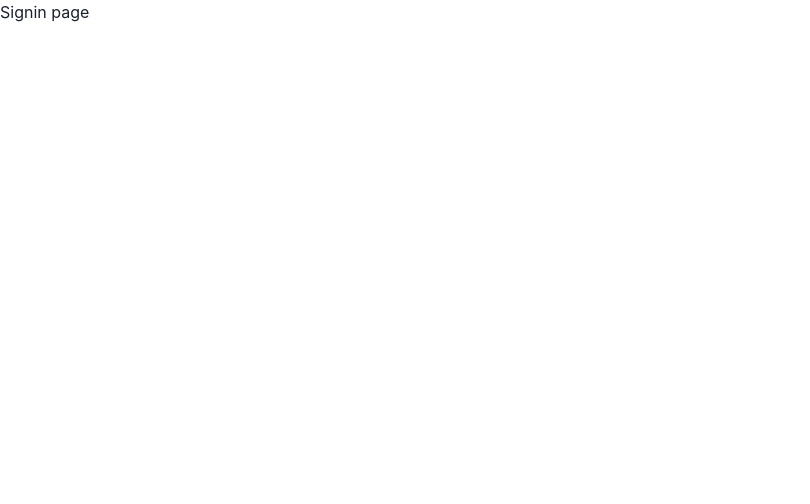
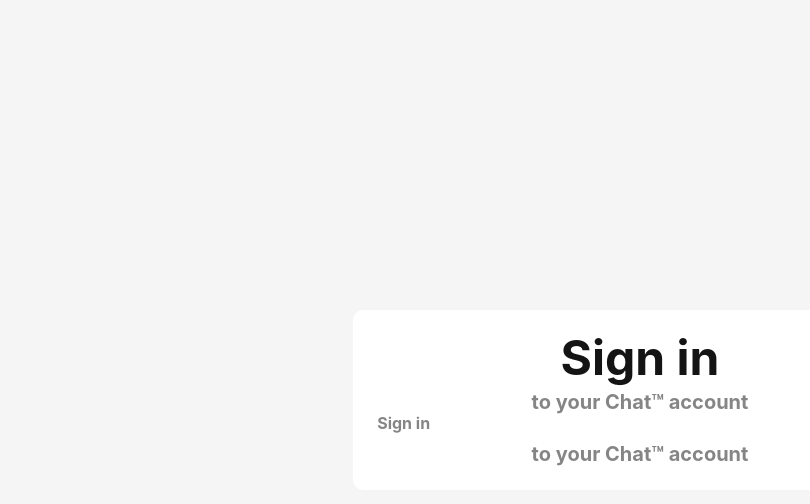
Before and after one commit to Finchsize/internship-2, a React (Create React App) app in the folder frontend/: page /signin in a window 1280 px wide. Shown: the top 504 px of the page, without its empty margins (0-810 px from the left). Built offline with nearby package versions, Linux system fonts and the light colour scheme.

Commit message:
WN2-10 🚧 Started working on Signin page

```diff
--- a/frontend/src/pages/signin/signin.tsx
+++ b/frontend/src/pages/signin/signin.tsx
@@ -1,7 +1,57 @@
-export const Signin = () => {
+import { Flex, Container, Heading } from "@chakra-ui/react";
+
+export const Signin: React.FC = () => {
   return (
-    <div>
-      <p>Signin page</p>
-    </div>
+    <Flex
+      bgColor={"blackAlpha.50"}
+      width={"full"}
+      minHeight={"100vh"}
+      alignItems={"center"}
+    >
+      <Container>
+        <Flex
+          bgColor={"white"}
+          direction={"column"}
+          p={6}
+          alignItems={"center"}
+          borderRadius={10}
+        >
+          <Flex direction={"column"} w={"full"} gap={2}>
+            <Heading
+              w={"full"}
+              textAlign={"center"}
+              as={"h1"}
+              size="2xl"
+              color={"blackAlpha.900"}
+            >
+              Sign in
+            </Heading>
+            <Heading
+              w={"full"}
+              textAlign={"center"}
+              as={"h2"}
+              size={"md"}
+              color={"blackAlpha.600"}
+            >
+              to your Chat™ account
+            </Heading>
+          </Flex>
+          <Flex direction={"column"} w={"full"} gap={2}>
+            <Heading as={"h3"} size={"sm"} color={"blackAlpha.600"}>
+              Sign in
+            </Heading>
+            <Heading
+              w={"full"}
+              textAlign={"center"}
+              as={"h2"}
+              size={"md"}
+              color={"blackAlpha.600"}
+            >
+              to your Chat™ account
+            </Heading>
+          </Flex>
+        </Flex>
+      </Container>
+    </Flex>
   );
 };
```
